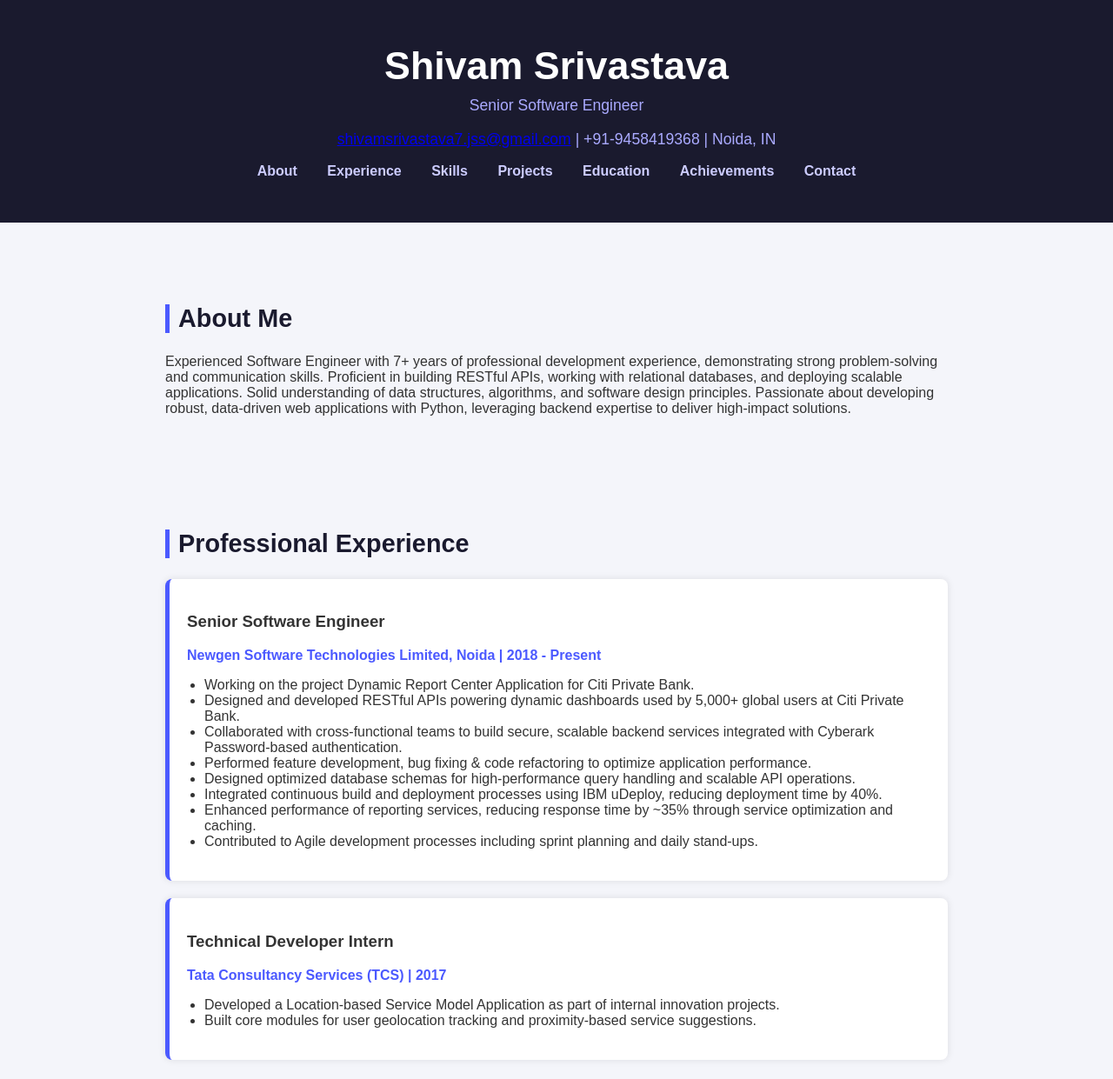
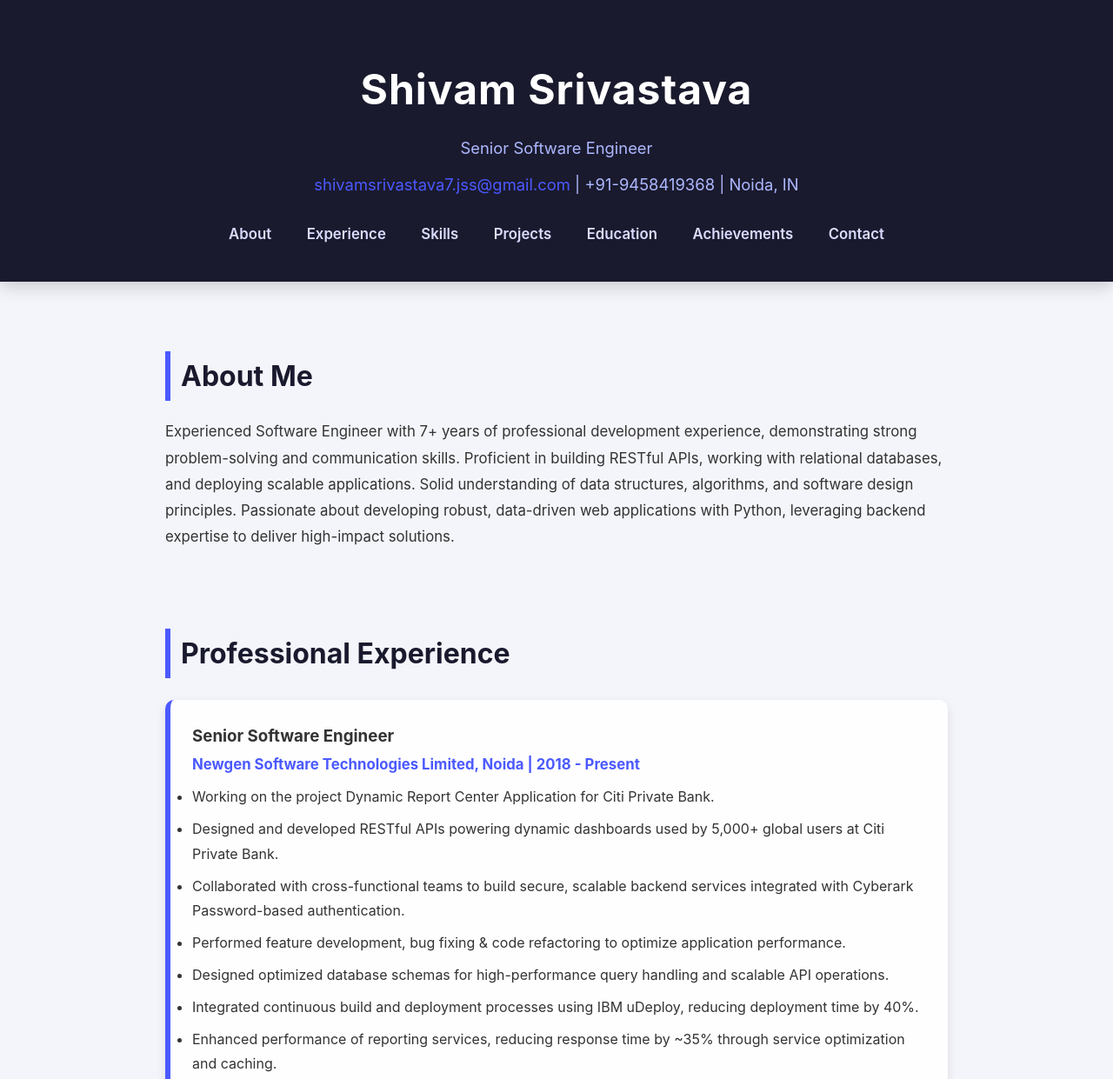
Before and after one commit to S-Shivam/S-Shivam.github.io, a plain HTML site: page index.html in a window 1280 px wide. Shown: the top 1241 px of the page at 87% size. Drawn offline with Linux system fonts and the light colour scheme.

Commit message:
Portfolio - Updated - style.css

```diff
--- a/style.css
+++ b/style.css
@@ -1,80 +1,143 @@
+/* ---------- GLOBAL ---------- */
+* {
+    margin: 0;
+    padding: 0;
+    box-sizing: border-box;
+}
+
 body {
-    margin: 0;
-    font-family: Arial, sans-serif;
+    font-family: "Inter", Arial, sans-serif;
     background: #f4f5fa;
     color: #333;
+    line-height: 1.8;
 }
 
+/* Smooth scrolling */
+html {
+    scroll-behavior: smooth;
+}
+
+/* ---------- HEADER ---------- */
 header {
     text-align: center;
-    padding: 50px 20px;
+    padding: 60px 20px 40px;
     background: #1a1a2e;
     color: white;
+    position: sticky;
+    top: 0;
+    z-index: 1000;
+    box-shadow: 0 4px 20px rgba(0,0,0,0.2);
 }
 
 header h1 {
-    margin: 0;
-    font-size: 2.8rem;
+    font-size: 3rem;
+    font-weight: 700;
+    letter-spacing: 1px;
 }
 
 .tagline {
-    margin-top: 10px;
-    color: #aaaaff;
-    font-size: 1.1rem;
+    margin-top: 8px;
+    color: #adb8ff;
+    font-size: 1.15rem;
+}
+
+/* Navigation */
+nav {
+    margin-top: 25px;
 }
 
 nav a {
-    margin: 0 15px;
-    color: #ccccff;
+    margin: 0 18px;
+    color: #dadcff;
     text-decoration: none;
-    font-weight: bold;
+    font-weight: 600;
+    transition: 0.3s;
+    font-size: 1.05rem;
 }
 
 nav a:hover {
-    color: white;
+    color: #ffffff;
+    text-shadow: 0 0 8px #ffffff;
 }
 
+/* ---------- SECTIONS ---------- */
 .section {
-    max-width: 900px;
-    margin: 50px auto;
-    padding: 20px;
+    max-width: 950px;
+    margin: 70px auto;
+    padding: 10px 25px;
 }
 
-h2 {
-    border-left: 5px solid #4b59ff;
-    padding-left: 10px;
-    color: #1a1a2e;
-    font-size: 1.8rem;
+.section p {
+    font-size: 1.05rem;
 }
 
-ul {
-    padding-left: 20px;
+/* Section Titles */
+h2 {
+    border-left: 6px solid #4b59ff;
+    padding-left: 12px;
+    color: #1a1a2e;
+    font-size: 2rem;
+    margin-bottom: 20px;
+    font-weight: 700;
 }
 
+/* ---------- CARD STYLING ---------- */
 .exp-card,
 .project-card {
-    background: white;
-    padding: 20px;
-    margin: 20px 0;
-    border-left: 5px solid #4b59ff;
-    border-radius: 8px;
-    box-shadow: 0 0 8px rgba(0,0,0,0.1);
+    background: rgba(255, 255, 255, 0.88);
+    padding: 25px;
+    margin: 25px 0;
+    border-left: 6px solid #4b59ff;
+    border-radius: 10px;
+    backdrop-filter: blur(6px);
+    box-shadow: 0 4px 12px rgba(0,0,0,0.1);
+    transition: transform 0.25s ease, box-shadow 0.25s ease;
 }
 
+.exp-card:hover,
+.project-card:hover {
+    transform: translateY(-4px);
+    box-shadow: 0 8px 22px rgba(0,0,0,0.15);
+}
+
+/* Company Text */
 .company {
     color: #4b59ff;
     font-weight: bold;
+    font-size: 1.05rem;
 }
 
+/* Skills */
 .skills-grid li {
     margin-bottom: 10px;
     list-style: square;
+    padding-left: 5px;
 }
 
+/* Achievements List */
+ul li {
+    margin: 8px 0;
+}
+
+/* ---------- CONTACT LINKS ---------- */
+a {
+    color: #4b59ff;
+    text-decoration: none;
+    transition: 0.2s ease;
+}
+
+a:hover {
+    color: #1a1a2e;
+    text-shadow: 0 0 5px #4b59ff55;
+}
+
+/* ---------- FOOTER ---------- */
 footer {
     background: #1a1a2e;
     color: white;
     text-align: center;
-    padding: 20px;
-    margin-top: 50px;
+    padding: 25px;
+    margin-top: 80px;
+    font-size: 1rem;
+    letter-spacing: 0.5px;
 }
```
